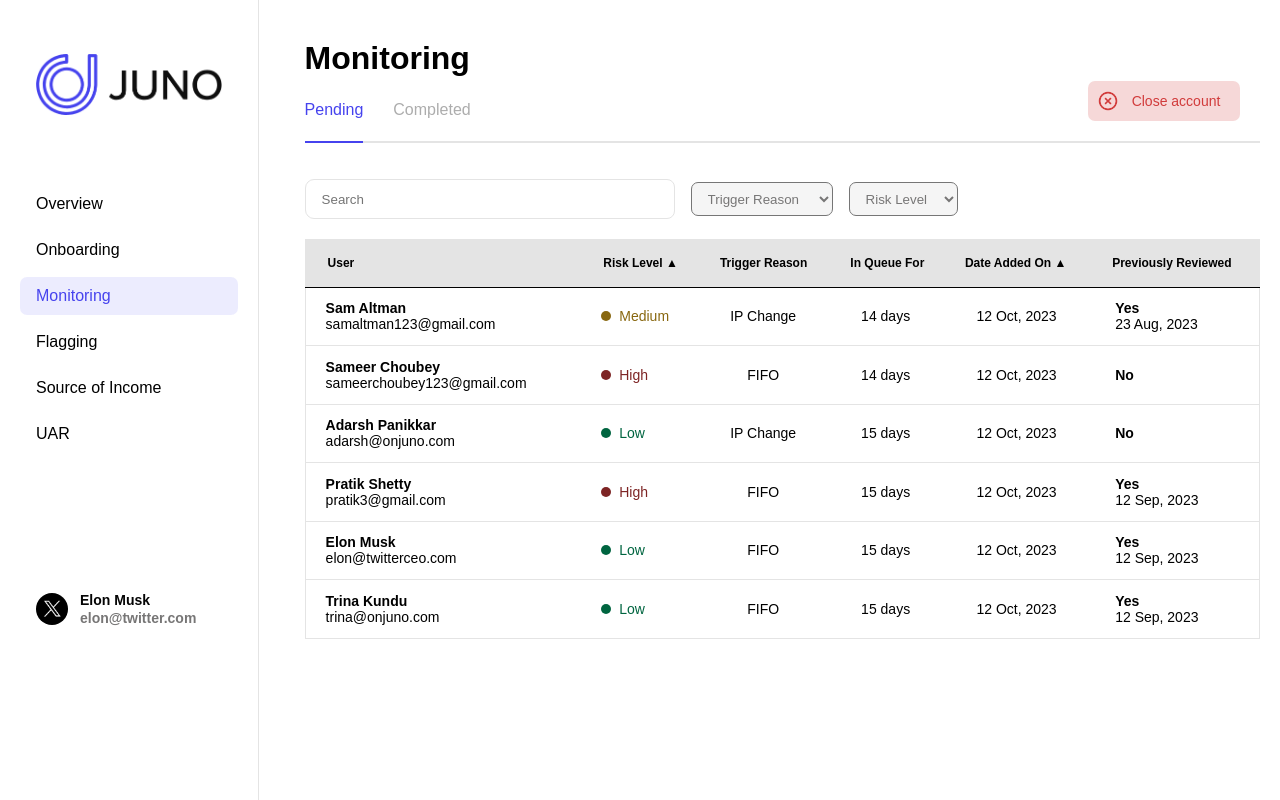
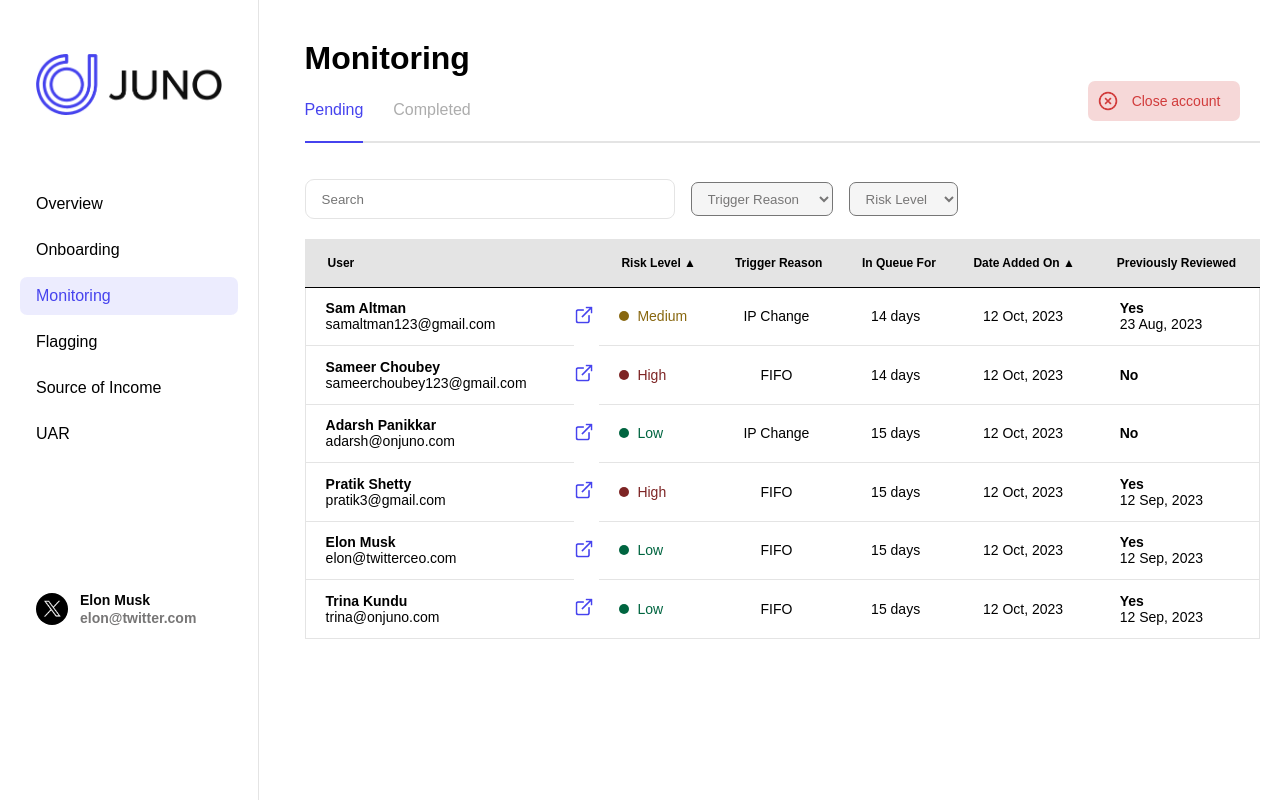
Before and after one commit to SahilNalavade/Juno_Web, a Next.js app in the folder juno_web/: page / in a window 1280 px wide. Built offline with nearby package versions, Linux system fonts and the light colour scheme.

Commit message:
link added

```diff
--- a/juno_web/components/UserTable.js
+++ b/juno_web/components/UserTable.js
@@ -136,6 +136,7 @@ const UserTable = ({ data }) => {
           <thead>
             <tr>
               <th className={styles.tableHeader}>User</th>
+              <th className={styles.tableHeader}></th>
               <th
                 className={styles.tableHeader}
                 onClick={() => sortByCriteria('risk_level')}
@@ -169,7 +170,14 @@ const UserTable = ({ data }) => {
             <strong>{user.name}</strong>
             <p> {user.email}</p>
           </div>
+
         </td>
+        <td>
+      <a href="your_link_destination">
+        <img src="/link.png" alt="Link" width={20} height={20} />
+      </a>
+
+</td>
         <td className={styles.tableDataCell} style={{ alignItems: 'center' }}>
           <div style={{ display: 'flex', alignItems: 'center' }}>
             <div
```
Also changed, not shown: juno_web/public/link.png (added).
